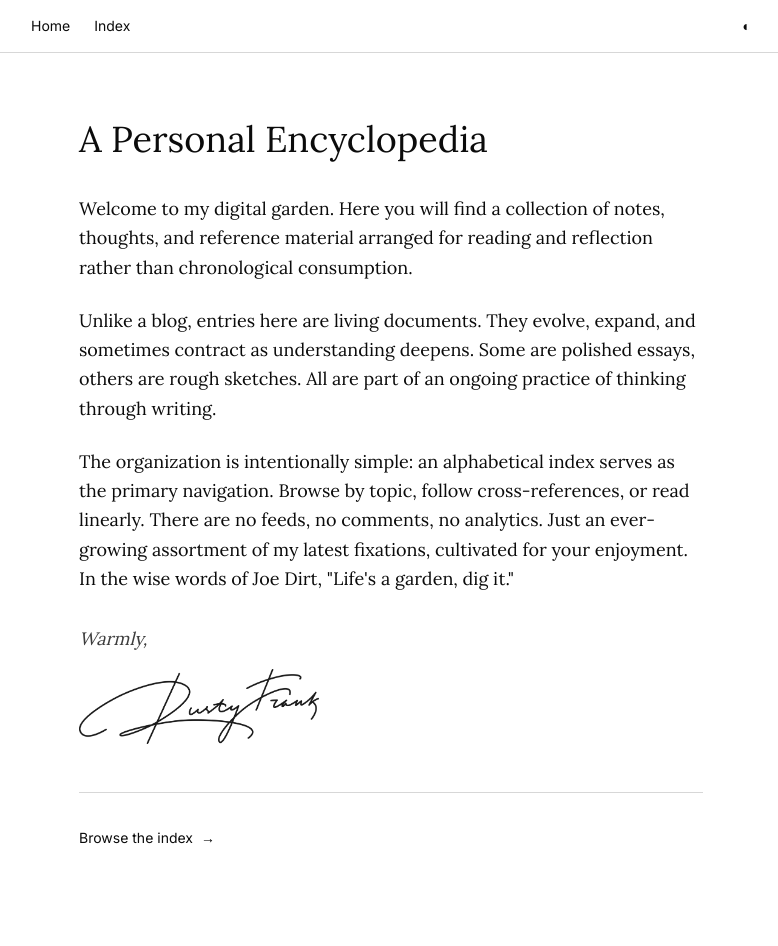
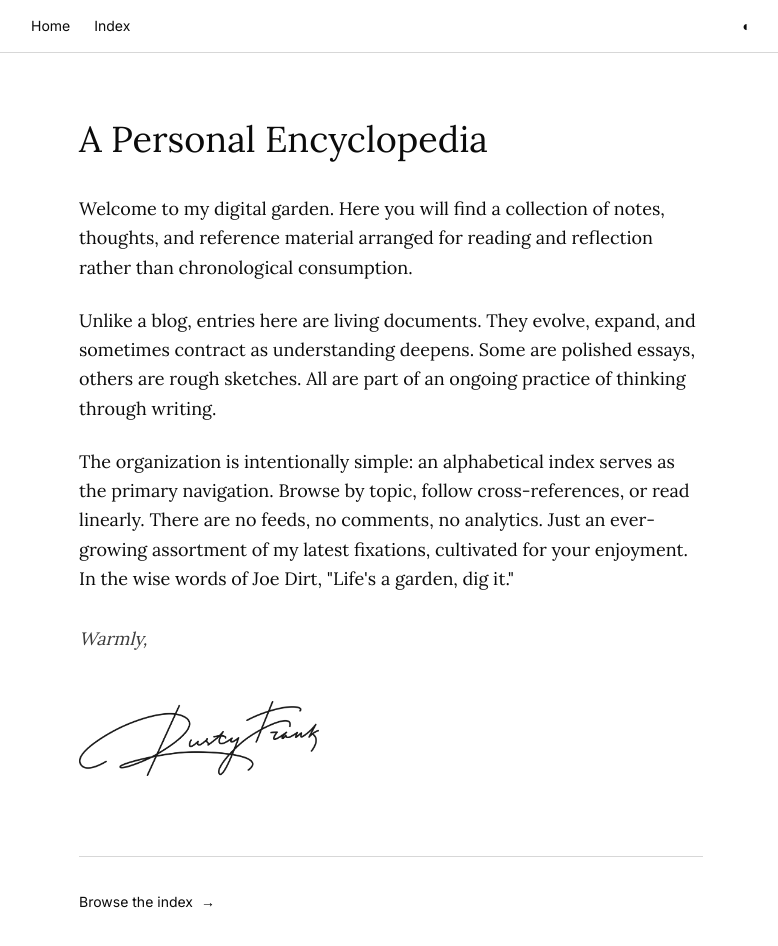
Before and after one commit to itsrustyfrank-debug/digital-garden, a Next.js app: page / in a window 1280 px wide. Shown: the top 946 px of the page, without its empty margins (249-1027 px from the left). Before the commit the page ends 913 px from the top, so only its background shows below. Built offline with nearby package versions, Linux system fonts and the light colour scheme.

Commit message:
style: add padding for natural signature glow
Wrap signature images in padded container for
better glow effect diffusion.

Co-authored-by: null <252305241+itsrustyfrank-debug@users.noreply.github.com>

```diff
--- a/app/page.tsx
+++ b/app/page.tsx
@@ -29,6 +29,7 @@ export default function HomePage() {
 
         <div className="mt-8 flex flex-col items-start">
           <p className="text-lg text-foreground/80 italic mb-4">Warmly,</p>
+          <div className="py-8 px-12 -ml-12">
             <Image
               src="/signature.png"
               alt="Rusty Frank signature"
@@ -44,6 +45,7 @@ export default function HomePage() {
               className="hidden dark:block signature-glow"
             />
           </div>
+        </div>
 
         <div className="mt-12 pt-8 border-t border-border">
           <Link
```
Lines whose indentation alone changed are shown as unchanged.
